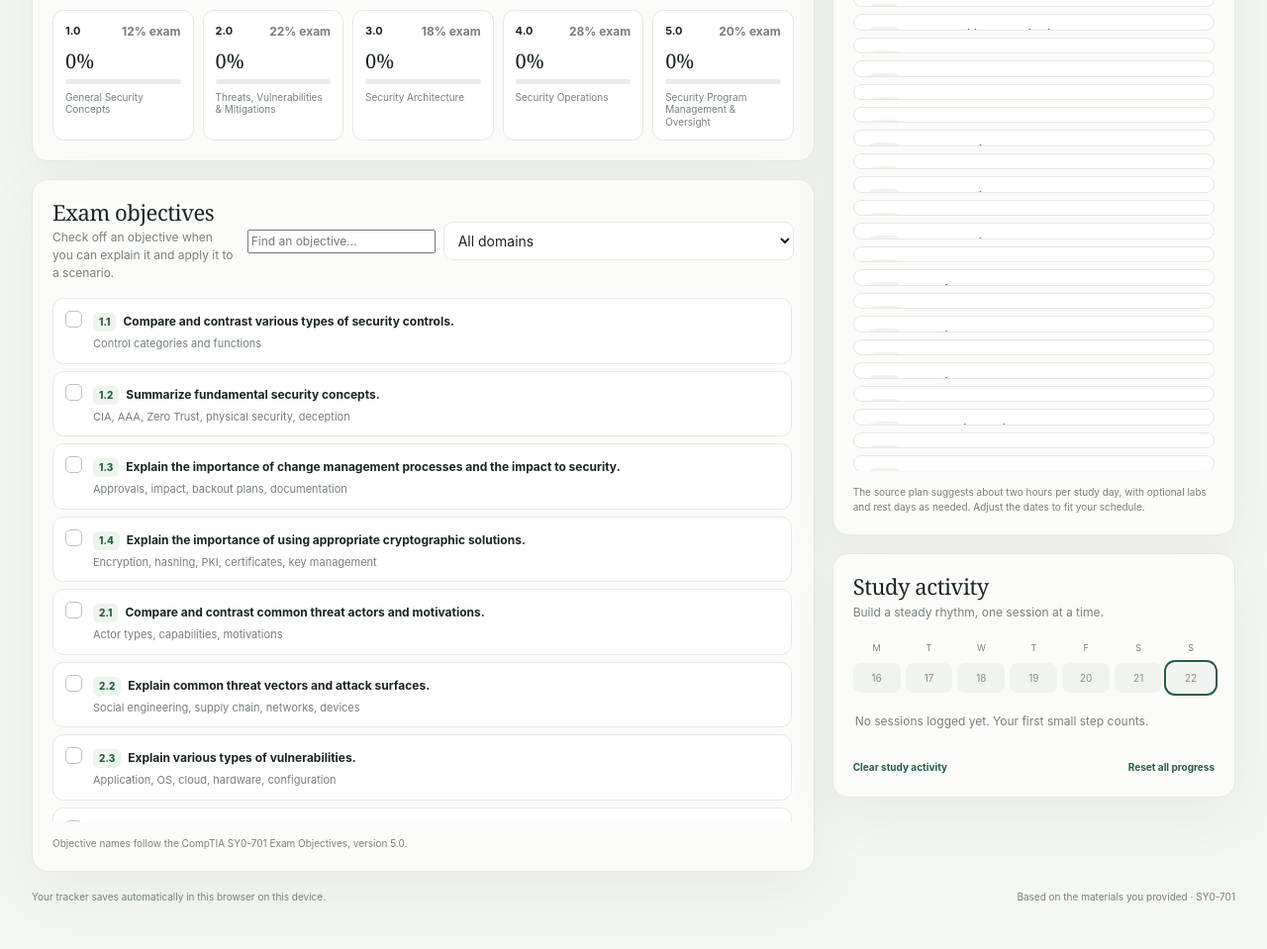
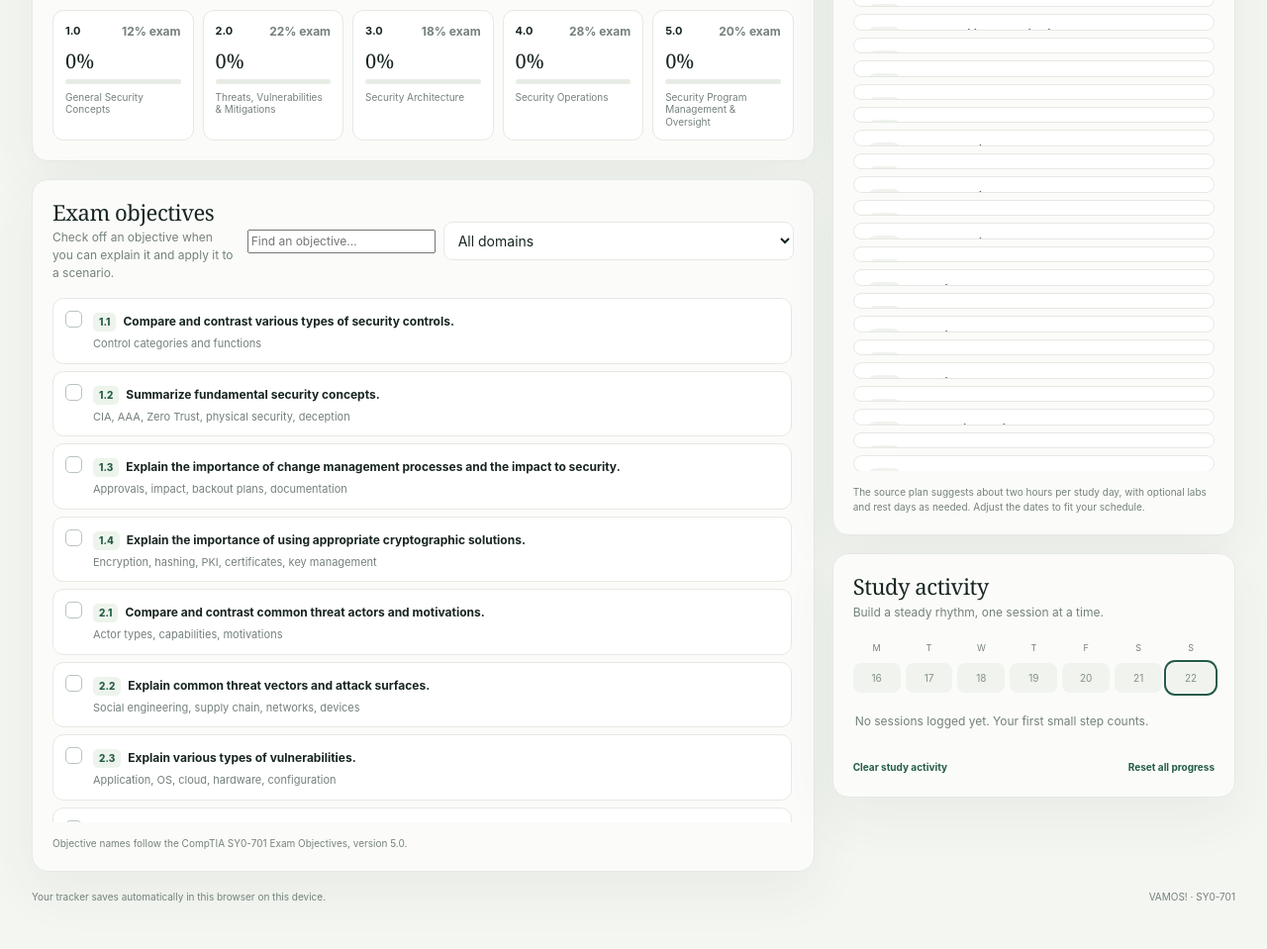
Before and after one commit to raiinbtw/Security-Certification-Progress, a plain HTML site: page index.html in a window 1280 px wide. Shown: the part 507-1466 px from the top of the page at 99% size. Drawn offline with Linux system fonts and the light colour scheme.

Commit message:
Update index.html

```diff
--- a/index.html
+++ b/index.html
@@ -1110,7 +1110,7 @@
             </div>
             <div class="footer">
                 <span>Your tracker saves automatically in this browser on this device.</span>
-                <span>Based on the materials you provided · SY0-701</span>
+                <span>VAMOS! · SY0-701</span>
             </div>
         </div>
         <div class="modal" id="logModal">
```
